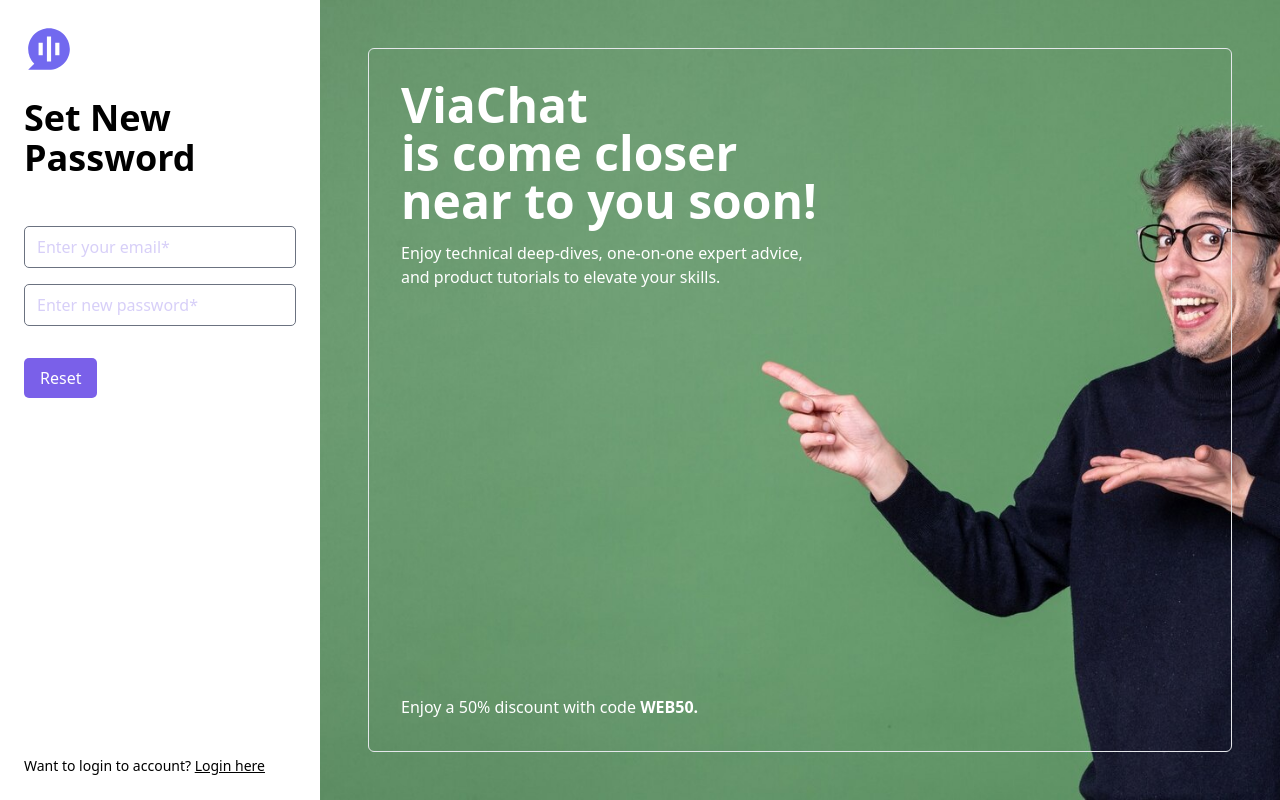
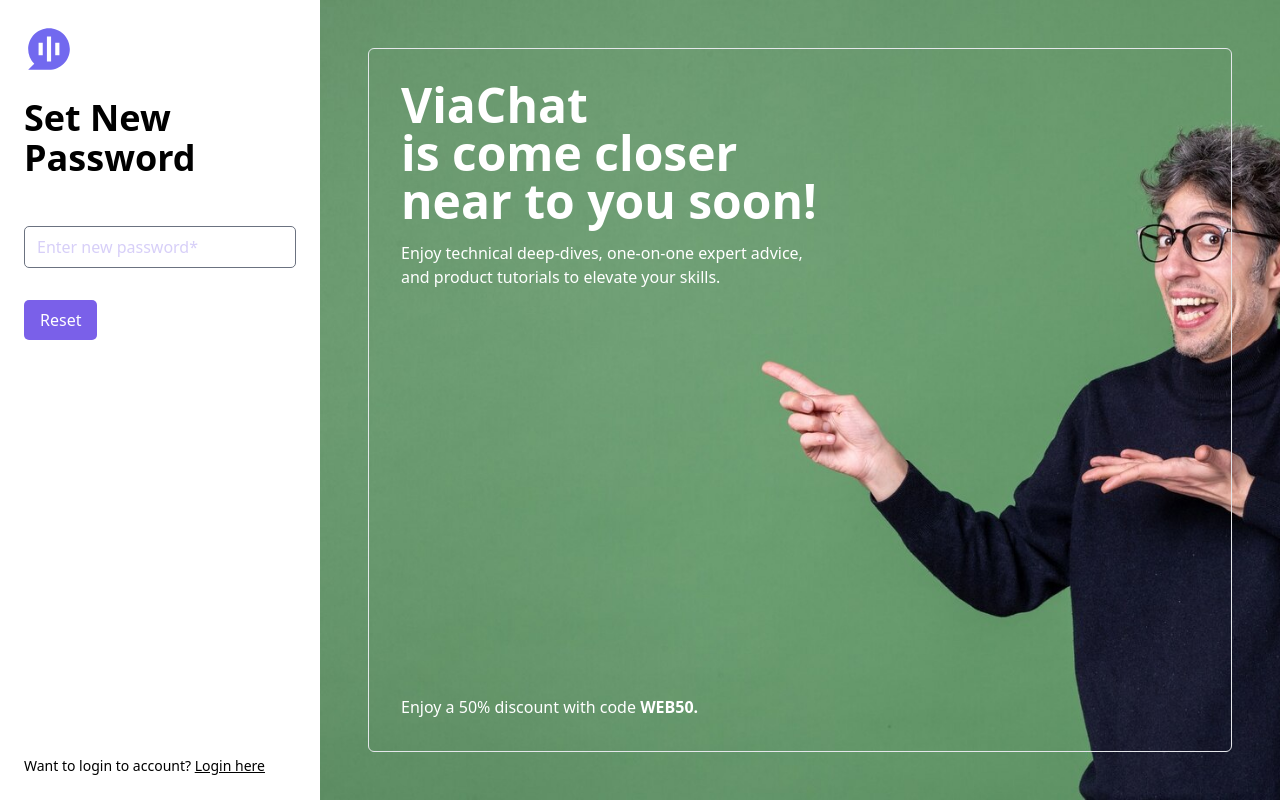
Before and after one commit to devhasibulislam/viachat-template, a Next.js app in the folder client/: page /auth/reset/password in a window 1280 px wide. Built offline with nearby package versions, Linux system fonts and the light colour scheme; no server answers.

Commit message:
feat(reset): integrate forgot password
Add forgot password functionality with reset password confirmation.

```diff
--- a/client/src/app/auth/login/components/Login.jsx
+++ b/client/src/app/auth/login/components/Login.jsx
@@ -8,6 +8,7 @@
 import { Controller, useForm } from "react-hook-form";
 import Auth from "@/layouts/Auth";
 import Logo from "@/components/logo/Logo";
+import getCookie from "@/libs/getCookie";
 
 const Login = () => {
   const { handleSubmit, control } = useForm();
@@ -29,6 +30,10 @@
         const expires = "expires=" + bstTime.toUTCString();
         document.cookie = `accessToken=${data.accessToken}; ${expires}; path=/`;
       }
+    }
+
+    if (getCookie("accessToken")) {
+      if (typeof window !== "undefined") window.location.href = "/";
     }
   }, [data]);
 
--- a/client/src/app/auth/reset/components/Reset.jsx
+++ b/client/src/app/auth/reset/components/Reset.jsx
@@ -4,7 +4,7 @@
 import useToastMessage from "@/hooks/useToastMessage";
 import Link from "next/link";
 import { useResetMutation } from "@/services/auth/authApi";
-import React from "react";
+import React, { useEffect } from "react";
 import { Controller, useForm } from "react-hook-form";
 import Auth from "@/layouts/Auth";
 import Logo from "@/components/logo/Logo";
@@ -15,10 +15,14 @@
 
   useToastMessage(isLoading, data, error);
 
+  useEffect(() => {
+    if (data && data.acknowledgement === true) {
+      if (typeof window !== "undefined") window.location.href = "/auth/login";
+    }
+  }, [data]);
+
   const handleReset = (data) => {
-    console.log(data);
-
-    // reset(data);
+    reset(data);
   };
 
   return (
--- a/client/src/app/auth/reset/password/components/Password.jsx
+++ b/client/src/app/auth/reset/password/components/Password.jsx
@@ -3,22 +3,32 @@
 import Button from "@/components/auth/Button";
 import useToastMessage from "@/hooks/useToastMessage";
 import Link from "next/link";
-import { useResetMutation } from "@/services/auth/authApi";
-import React from "react";
+import { useVerifyMutation } from "@/services/auth/authApi";
+import React, { useEffect } from "react";
 import { Controller, useForm } from "react-hook-form";
 import Auth from "@/layouts/Auth";
 import Logo from "@/components/logo/Logo";
+import { useSearchParams } from "next/navigation";
 
 const Password = () => {
   const { handleSubmit, control } = useForm();
-  const [reset, { isLoading, data, error }] = useResetMutation();
+  const [verify, { isLoading, data, error }] = useVerifyMutation();
+  const searchParams = useSearchParams();
+  const token = searchParams.get("token");
 
   useToastMessage(isLoading, data, error);
 
+  useEffect(() => {
+    if (data && data.acknowledgement === true) {
+      if (typeof window !== "undefined") window.location.href = "/auth/login";
+    }
+  }, [data]);
+
   const handleNewPassword = (data) => {
-    console.log(data);
-
-    // reset(data);
+    verify({
+      token: token,
+      password: data.password,
+    });
   };
 
   return (
@@ -39,24 +49,6 @@
               onSubmit={handleSubmit(handleNewPassword)}
               className="flex flex-col gap-y-4 text-black"
             >
-              {/* email */}
-              <label htmlFor="email" className="w-full">
-                <Controller
-                  control={control}
-                  name="email"
-                  rules={{ required: true }}
-                  render={({ field }) => (
-                    <input
-                      {...field}
-                      type="email"
-                      autoComplete="off"
-                      placeholder="Enter your email*"
-                      className="w-full rounded-neutral"
-                    />
-                  )}
-                />
-              </label>
-
               {/* password */}
               <label htmlFor="password" className="w-full">
                 <Controller
--- a/client/src/app/auth/reset/password/page.js
+++ b/client/src/app/auth/reset/password/page.js
@@ -1,10 +1,12 @@
-import React from "react";
+import React, { Suspense } from "react";
 import Password from "./components/Password";
 
 const Page = () => {
   return (
     <>
-      <Password />
+      <Suspense fallback={<>Loading...</>}>
+        <Password />
+      </Suspense>
     </>
   );
 };
--- a/client/src/services/auth/authApi.js
+++ b/client/src/services/auth/authApi.js
@@ -29,6 +29,14 @@
       }),
     }),
 
+    verify: build.mutation({
+      query: ({ token, password }) => ({
+        url: `/auth/reset?token=${token}`,
+        method: "PUT",
+        body: { password },
+      }),
+    }),
+
     persist: build.query({
       query: () => ({
         url: "/auth/me",
@@ -47,5 +55,6 @@
   useLoginMutation,
   useRegisterMutation,
   useResetMutation,
+  useVerifyMutation,
   usePersistQuery,
 } = authApi;
```
Also changed, not shown: 1 other file (tests, documents, lock files or other folders).
